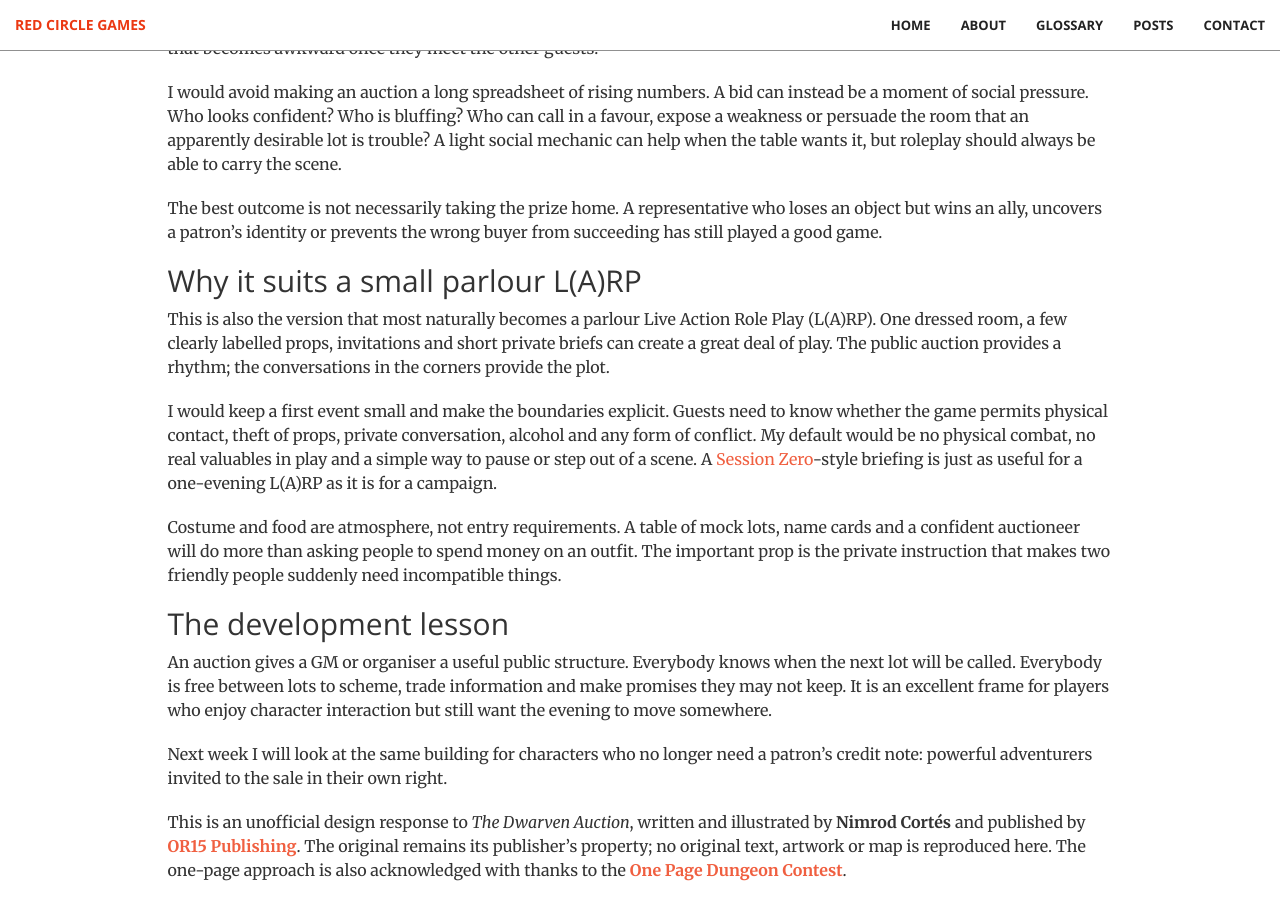
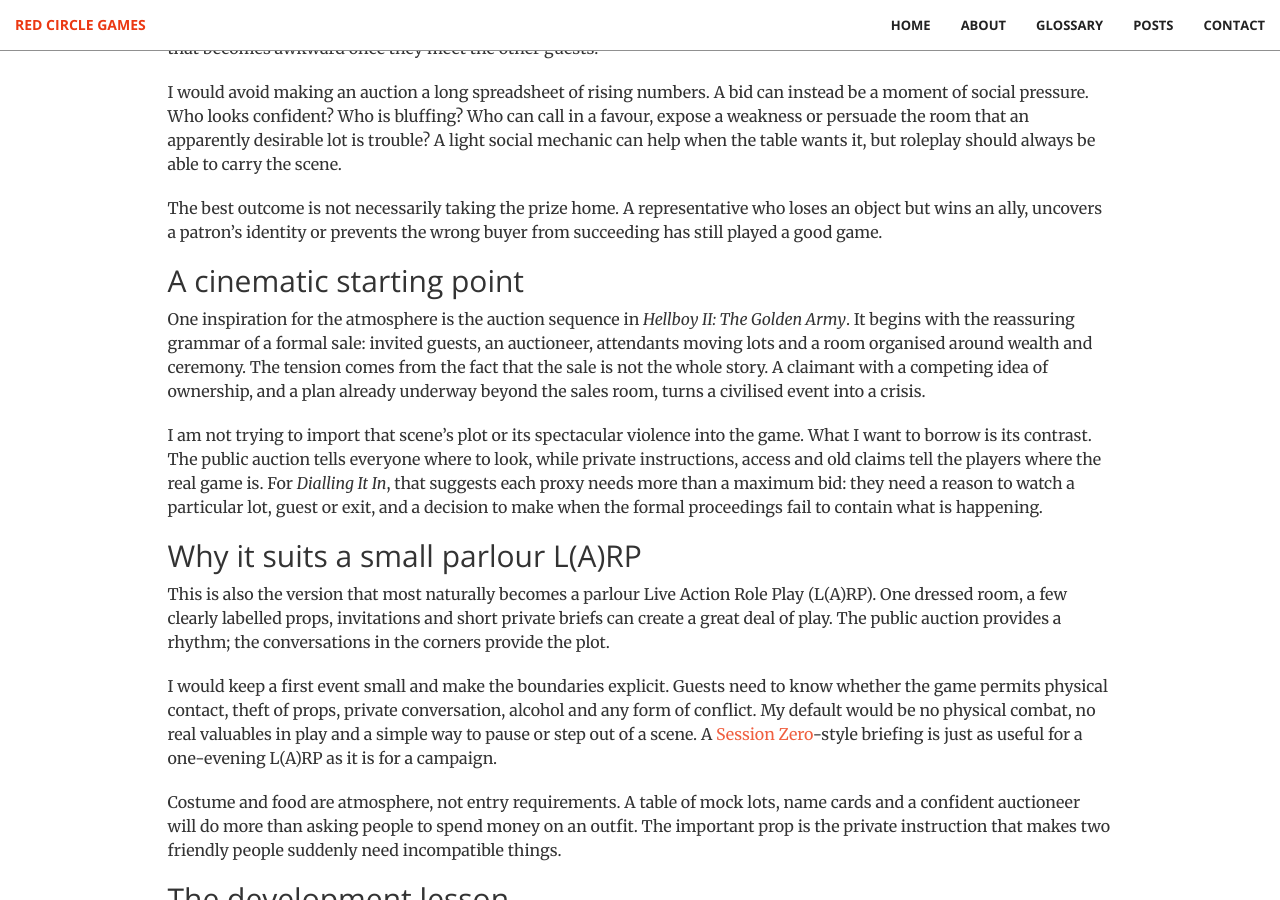
Before and after one commit to abuxton/rcg, a Jekyll site: the page built from _posts/2026-09-16-the-auction-proxies-and-parlour-larp.md, in a window 1280 px wide and 900 px high, scrolled down 871 px. Built offline with Jekyll 4.4.1, drawn with Linux system fonts in a browser that asks for light colours; some of the changed text lies outside the part shown.

Commit message:
docs(posts): cite Hellboy auction inspiration
Co-authored-by: Copilot <223556219+Copilot@users.noreply.github.com>

```diff
--- a/_posts/2026-09-16-the-auction-proxies-and-parlour-larp.md
+++ b/_posts/2026-09-16-the-auction-proxies-and-parlour-larp.md
@@ -40,6 +40,23 @@ The best outcome is not necessarily taking the prize home. A representative
 who loses an object but wins an ally, uncovers a patron's identity or prevents
 the wrong buyer from succeeding has still played a good game.
 
+## A cinematic starting point
+
+One inspiration for the atmosphere is the auction sequence in *Hellboy II: The
+Golden Army*. It begins with the reassuring grammar of a formal sale: invited
+guests, an auctioneer, attendants moving lots and a room organised around
+wealth and ceremony. The tension comes from the fact that the sale is not the
+whole story. A claimant with a competing idea of ownership, and a plan already
+underway beyond the sales room, turns a civilised event into a crisis.
+
+I am not trying to import that scene's plot or its spectacular violence into
+the game. What I want to borrow is its contrast. The public auction tells
+everyone where to look, while private instructions, access and old claims tell
+the players where the real game is. For *Dialling It In*, that suggests each
+proxy needs more than a maximum bid: they need a reason to watch a particular
+lot, guest or exit, and a decision to make when the formal proceedings fail to
+contain what is happening.
+
 ## Why it suits a small parlour L(A)RP
 
 This is also the version that most naturally becomes a parlour Live Action
@@ -77,3 +94,7 @@ illustrated by **Nimrod Cortés** and published by
 publisher's property; no original text, artwork or map is reproduced here.
 The one-page approach is also acknowledged with thanks to the
 **[One Page Dungeon Contest](https://www.dungeoncontest.com/)**.
+
+The auction-scene discussion also refers to *Hellboy II: The Golden Army*
+(2008), directed by Guillermo del Toro. It is commentary on the scene's
+structure and atmosphere, not a reproduction of its screenplay.
```
Also changed, not shown: _posts/2026-09-30-the-auction-layer-cake-collected.md (+2 -2 lines).
